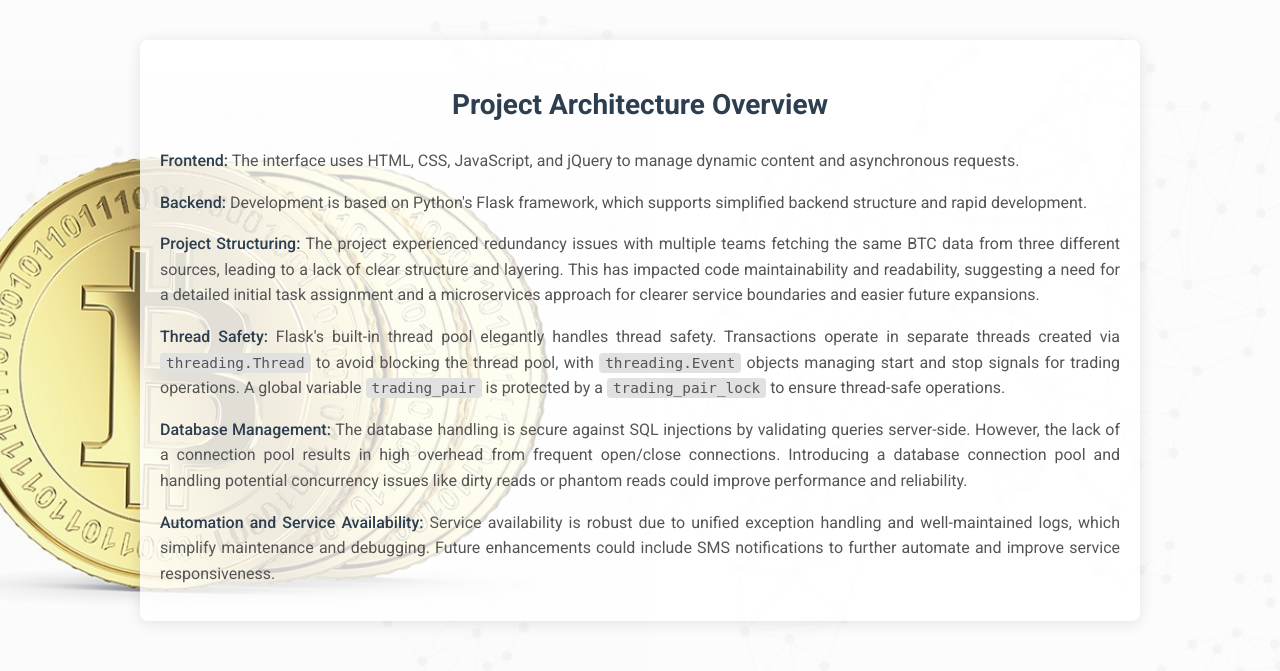
After one commit to hhhhaa19/deal_sys, a Flask app: page /static/preject_overview.html in a window 1280 px wide. The commit adds this page. Shown: the top 671 px of the page. Run offline with Flask 2, Linux system fonts and the light colour scheme.

Commit message:
前端加入项目架构介绍

```diff
--- a/static/index.html
+++ b/static/index.html
@@ -85,6 +85,7 @@
                             <li><a href="#service">Service</a></li>
                             <li><a href="#contact">Contact</a></li>
                             <li><a href="trade_system.html">Backstage</a></li>
+                            <li><a href="preject_overview.html">Project_overview</a></li>
                         </ul>
                         <!--End Navigation Menu -->
                     </nav>
--- /dev/null
+++ b/static/preject_overview.html
@@ -0,0 +1,70 @@
+<!DOCTYPE html>
+<html lang="en">
+<head>
+    <meta charset="UTF-8">
+    <title>Project Architecture Overview</title>
+    <meta name="viewport" content="width=device-width, initial-scale=1.0">
+    <link href="https://fonts.googleapis.com/css?family=Roboto:400,500,700&display=swap" rel="stylesheet">
+    <style>
+        body {
+            font-family: 'Roboto', sans-serif;
+            margin: 0;
+            padding: 0;
+            background-image: url('../static/img/bg01.jpg'); /* Replace with your preferred image URL */
+            background-size: cover;
+            background-position: center;
+            background-repeat: no-repeat;
+            background-attachment: fixed;
+            color: #333;
+            line-height: 1.6;
+        }
+
+        .container {
+            max-width: 960px;
+            margin: 40px auto;
+            padding: 20px;
+            background-color: rgba(255, 255, 255, 0.8); /* Semi-transparent background to ensure text readability */
+            border-radius: 8px;
+            box-shadow: 0 2px 15px rgba(0,0,0,0.1);
+        }
+
+        h2 {
+            color: #2C3E50;
+            font-size: 28px;
+            text-align: center;
+            margin-bottom: 20px;
+        }
+
+        p {
+            font-size: 16px;
+            color: #555;
+            margin-bottom: 15px;
+            text-align: justify;
+        }
+
+        strong {
+            color: #2C3E50;
+            font-weight: 500;
+        }
+
+        code {
+            background-color: #e1e1e1;
+            padding: 2px 6px;
+            border-radius: 4px;
+            font-family: monospace;
+            font-size: 90%;
+        }
+    </style>
+</head>
+<body>
+<div class="container">
+    <h2>Project Architecture Overview</h2>
+    <p><strong>Frontend:</strong> The interface uses HTML, CSS, JavaScript, and jQuery to manage dynamic content and asynchronous requests.</p>
+    <p><strong>Backend:</strong> Development is based on Python's Flask framework, which supports simplified backend structure and rapid development.</p>
+    <p><strong>Project Structuring:</strong> The project experienced redundancy issues with multiple teams fetching the same BTC data from three different sources, leading to a lack of clear structure and layering. This has impacted code maintainability and readability, suggesting a need for a detailed initial task assignment and a microservices approach for clearer service boundaries and easier future expansions.</p>
+    <p><strong>Thread Safety:</strong> Flask's built-in thread pool elegantly handles thread safety. Transactions operate in separate threads created via <code>threading.Thread</code> to avoid blocking the thread pool, with <code>threading.Event</code> objects managing start and stop signals for trading operations. A global variable <code>trading_pair</code> is protected by a <code>trading_pair_lock</code> to ensure thread-safe operations.</p>
+    <p><strong>Database Management:</strong> The database handling is secure against SQL injections by validating queries server-side. However, the lack of a connection pool results in high overhead from frequent open/close connections. Introducing a database connection pool and handling potential concurrency issues like dirty reads or phantom reads could improve performance and reliability.</p>
+    <p><strong>Automation and Service Availability:</strong> Service availability is robust due to unified exception handling and well-maintained logs, which simplify maintenance and debugging. Future enhancements could include SMS notifications to further automate and improve service responsiveness.</p>
+</div>
+</body>
+</html>
--- a/templates/index.html
+++ b/templates/index.html
@@ -84,6 +84,8 @@
                             <li><a href="#about">About</a></li>
                             <li><a href="#service">Service</a></li>
                             <li><a href="#contact">Contact</a></li>
+                            <li><a href="../static/trade_system.html">Backstage</a></li>
+                            <li><a href="../static/preject_overview.html">Project_overview</a></li>
                         </ul>
                         <!--End Navigation Menu -->
                     </nav>
@@ -267,6 +269,7 @@
                 </div>
             </div>
         </section>
+
         <!-- =====  WORK WITH US END  ===== -->
         <!-- =====  CONTACT START  ===== -->
         <section id="contact" class="ptb_100">
```
